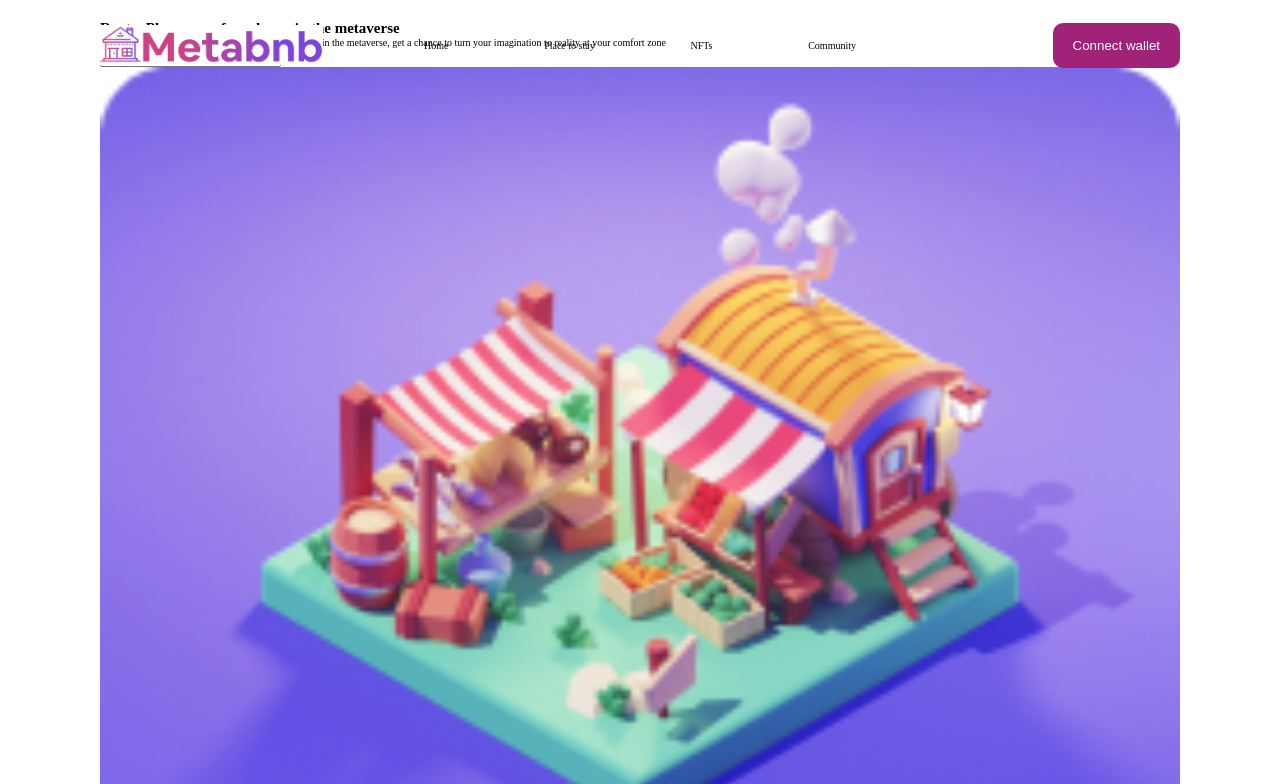
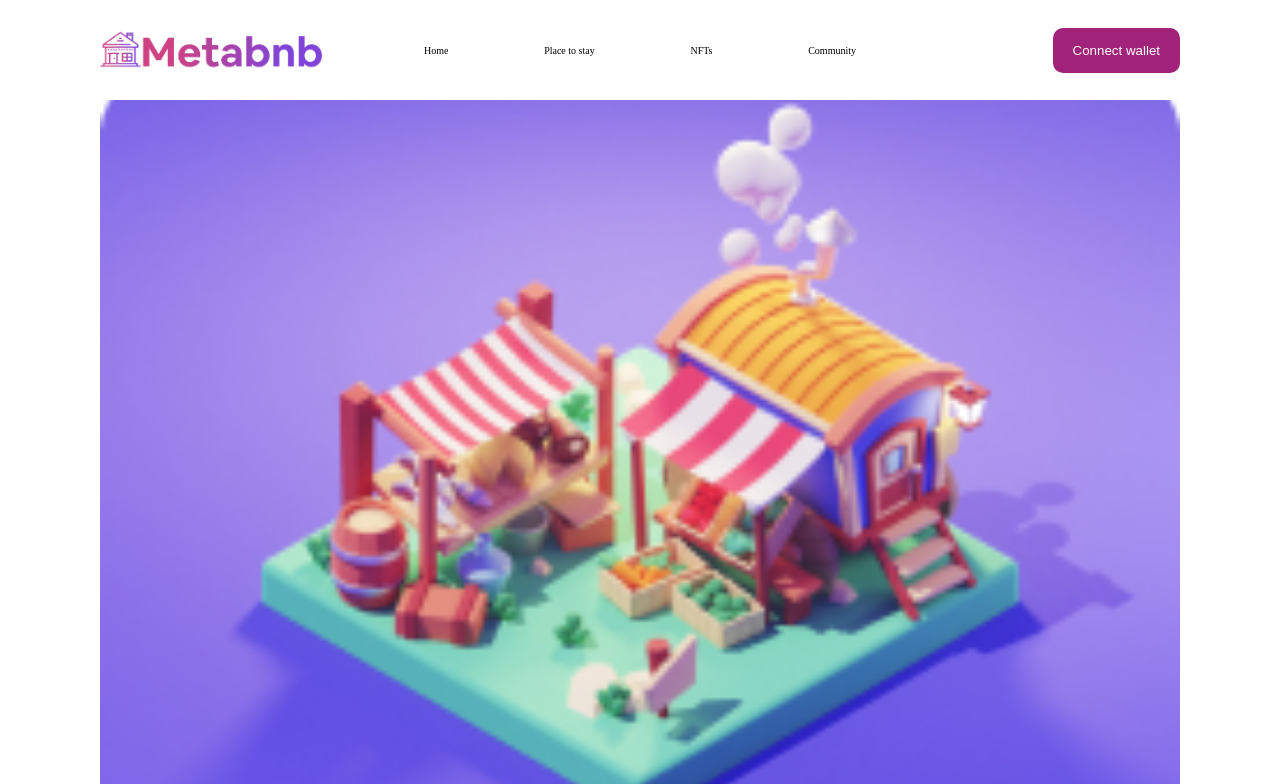
Before and after one commit to thegr8khallie/metabnb, a React (Create React App) app: page / in a window 1280 px wide. Shown: the top 784 px of the page. Built offline with nearby package versions, Linux system fonts and the light colour scheme.

Commit message:
Style: Changes made to navbar height.

```diff
--- a/src/scss/3-components/_nav.scss
+++ b/src/scss/3-components/_nav.scss
@@ -1,9 +1,11 @@
 @use "../1-helpers/helpers" as *;
 
 .nav {
-  height: 5rem;
+  height: 10rem;
   width: calc(100% - 20rem);
   position: fixed;
+  background-color: #fff;
+  top: 0;
 }
 .navbar {
   display: flex;
@@ -66,6 +68,7 @@
 @media only screen and (max-width: $mobile) {
   .nav {
     width: calc(100% - 4rem);
+    height: 6rem;
   }
   .metabnb-logo {
     height: 2rem;
```
